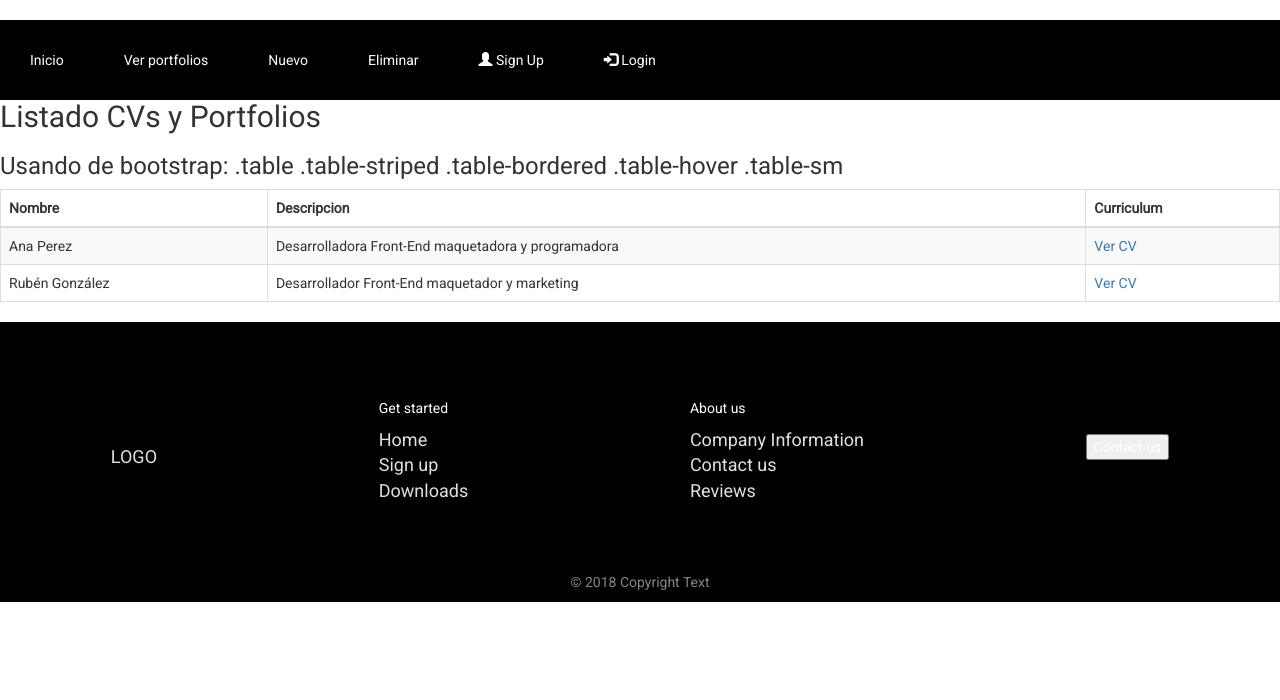
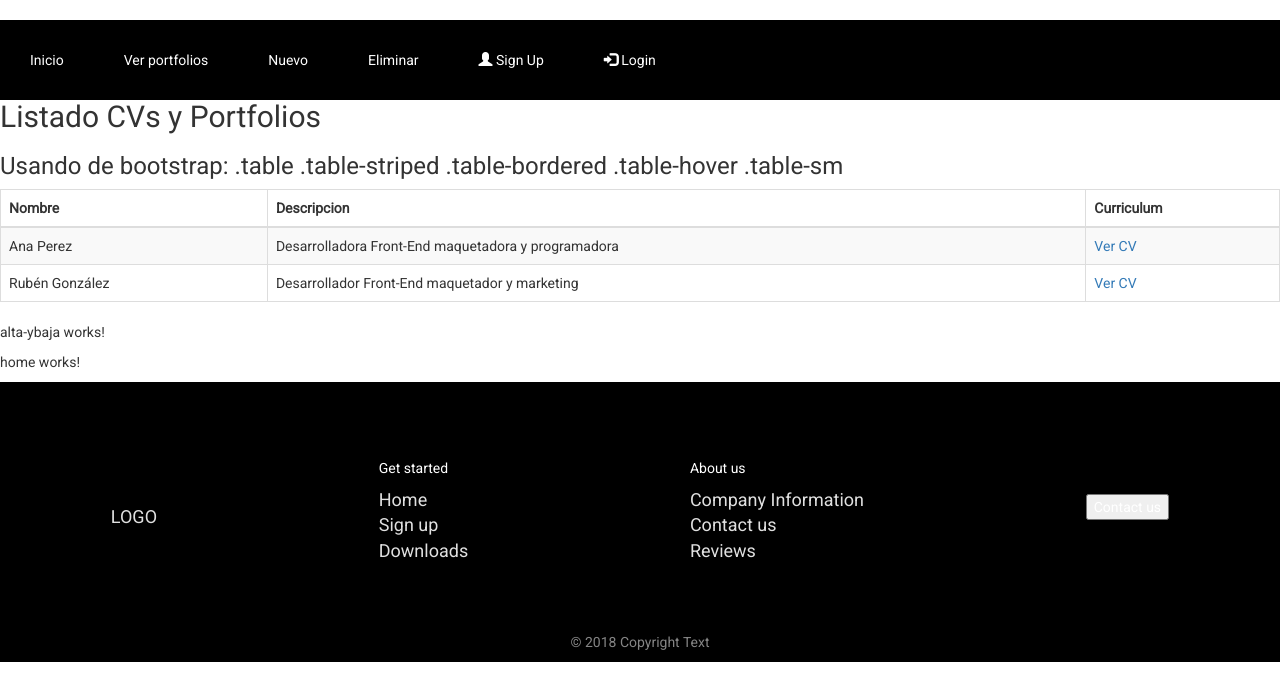
Before and after one commit to Jorgepamp/gestor_portfolios_grupo, an Angular app in the folder app-portfolio/: page / in a window 1280 px wide. Shown: the top 700 px of the page. Built offline with nearby package versions, Linux system fonts and the light colour scheme.

Commit message:
Cambiando footer

```diff
--- a/app-portfolio/src/app/body-principal/body-principal.component.html
+++ b/app-portfolio/src/app/body-principal/body-principal.component.html
@@ -1,3 +1,3 @@
-<app-listas-de-portfolios *ngIf="numVista == 1"></app-listas-de-portfolios>
-<app-alta-ybaja *ngIf="numVista == 2"></app-alta-ybaja>
-<app-home *ngIf="numVista == 3"></app-home>
+<app-listas-de-portfolios></app-listas-de-portfolios>
+<app-alta-ybaja></app-alta-ybaja>
+<app-home></app-home>
--- a/app-portfolio/src/app/body-principal/body-principal.component.ts
+++ b/app-portfolio/src/app/body-principal/body-principal.component.ts
@@ -10,7 +10,6 @@ export class BodyPrincipalComponent implements OnInit {
   constructor() { }
 
   ngOnInit() {
-    this.numVista = 1;
   }
 
 }
```
